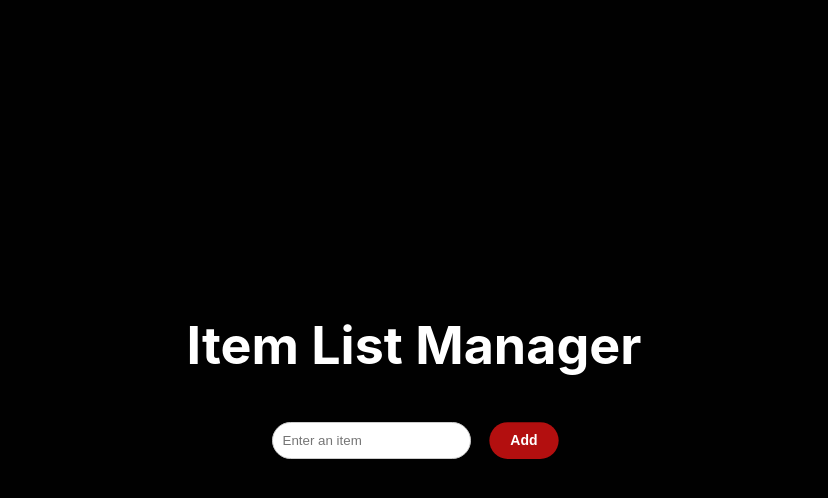
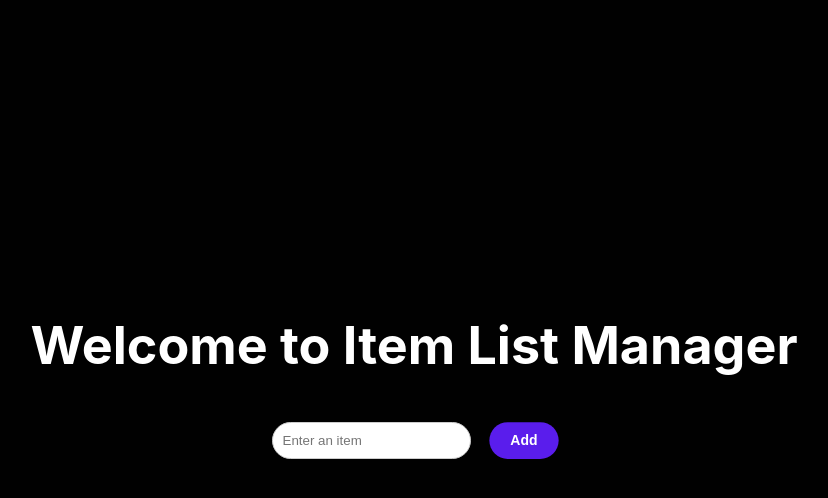
Before and after one commit to ruwinikularathne/ruwini-assessment, a React (Create React App) app: page / in a window 1280 px wide. In both pictures the pointer is over the button "Add". Shown: the top 498 px of the page, without its empty margins (226-1054 px from the left). Built offline with nearby package versions, Linux system fonts and the light colour scheme.

Commit message:
changes styles

```diff
--- a/src/App.css
+++ b/src/App.css
@@ -33,7 +33,7 @@ button {
 }
 
 button:hover {
-  background-color: #b30f0f; /* Darker shade on hover */
+  background-color: #5a1dec; /* Darker shade on hover */
   transform: scale(1.05); /* Slightly enlarge button on hover */
 }
 
--- a/src/App.js
+++ b/src/App.js
@@ -6,7 +6,7 @@ function App() {
   return (
     <div className="App">
       <header className="App-header">
-        <h1>Item List Manager</h1>
+        <h1>Welcome to Item List Manager</h1>
         <ListManager />
       </header>
     </div>
```
